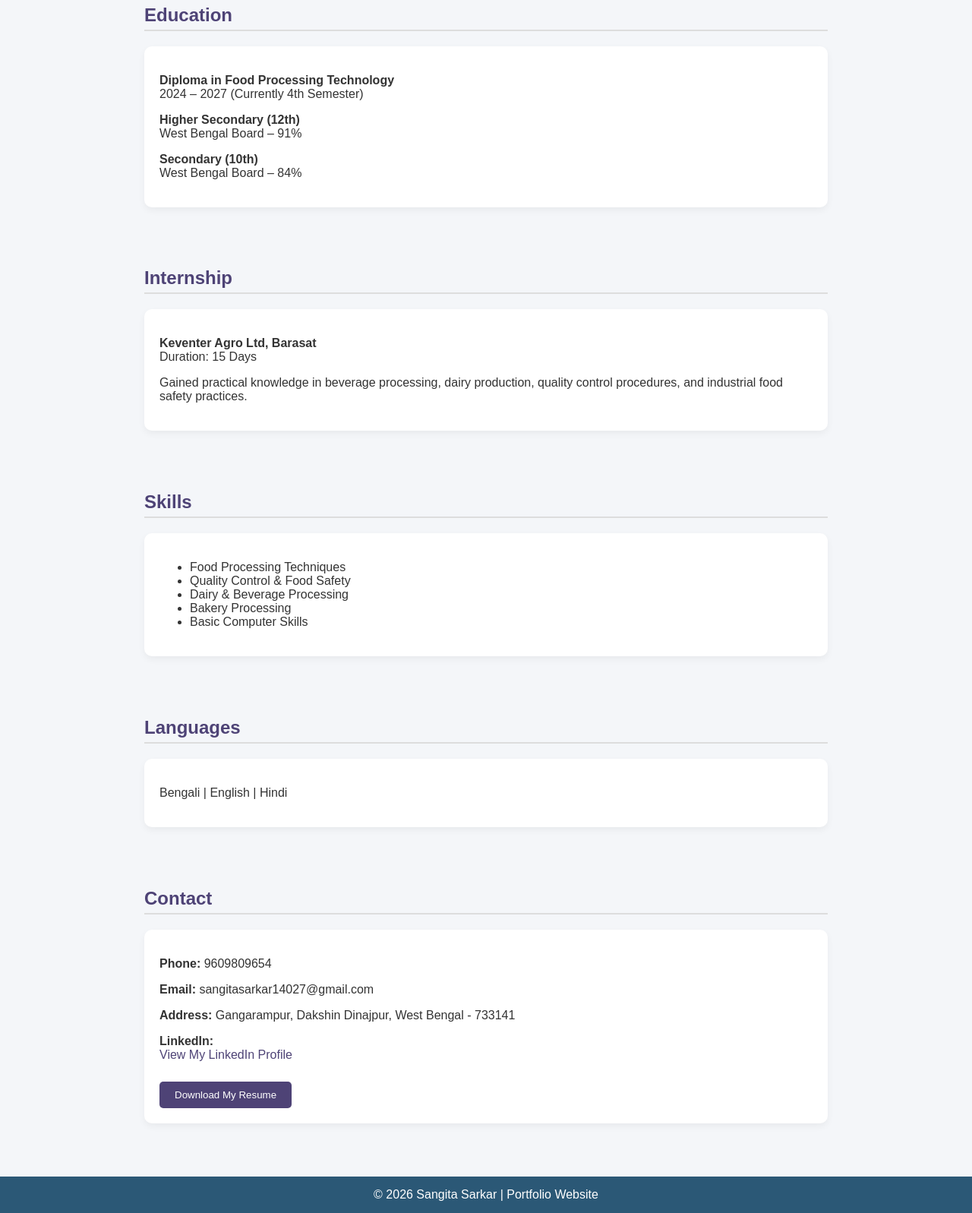
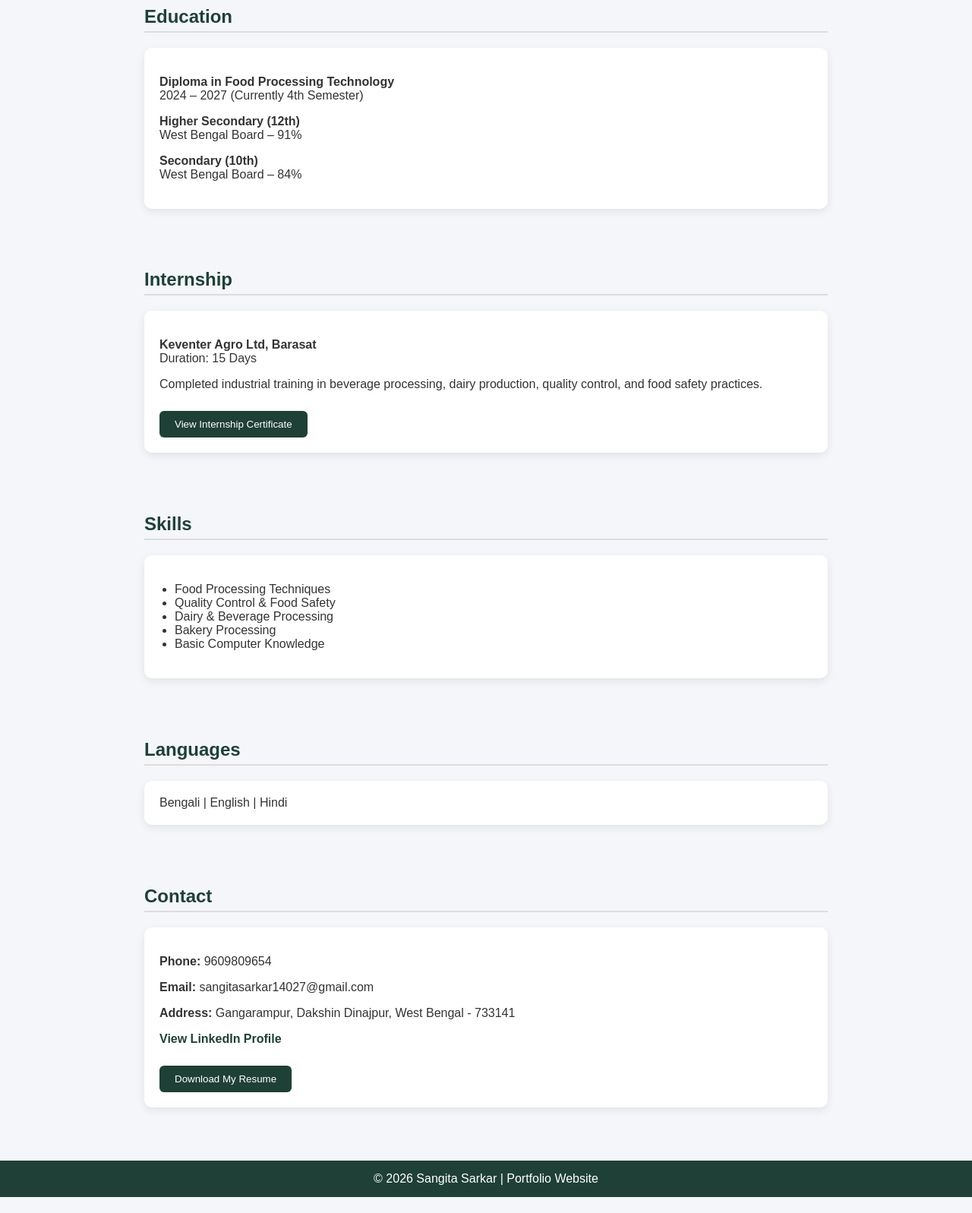
Before and after one commit to sangitasarkar14027-gif/Sangita--portfolio-, a plain HTML site: page index.html in a window 1280 px wide. Shown: the part 540-2137 px from the top of the page at 76% size. After the commit the page ends 2116 px from the top, so only its background shows below. Drawn offline with Linux system fonts and the light colour scheme.

Commit message:
Final professional portfolio update

```diff
--- a/index.html
+++ b/index.html
@@ -1,4 +1,4 @@
-<!DOCTYPE html>
+ <!DOCTYPE html>
 <html>
 <head>
   <title>Sangita Sarkar | Portfolio</title>
@@ -13,18 +13,18 @@
     }
 
     header {
-      background: linear-gradient(to right, #2b5876, #4e4376);
+      background: linear-gradient(to right, #1f4037, #99f2c8);
       color: white;
       text-align: center;
       padding: 40px 20px;
     }
 
     header img {
-      width: 150px;
-      height: 150px;
+      width: 160px;
+      height: 160px;
       border-radius: 50%;
       object-fit: cover;
-      border: 4px solid white;
+      border: 5px solid white;
       margin-bottom: 15px;
     }
 
@@ -35,7 +35,7 @@
     }
 
     h2 {
-      color: #4e4376;
+      color: #1f4037;
       border-bottom: 2px solid #ddd;
       padding-bottom: 5px;
     }
@@ -45,35 +45,41 @@
       padding: 20px;
       margin-top: 15px;
       border-radius: 10px;
-      box-shadow: 0 4px 10px rgba(0,0,0,0.05);
+      box-shadow: 0 4px 12px rgba(0,0,0,0.08);
+    }
+
+    ul {
+      padding-left: 20px;
     }
 
     button {
-      background: #4e4376;
+      background: #1f4037;
       color: white;
       border: none;
       padding: 10px 20px;
-      border-radius: 5px;
+      border-radius: 6px;
       cursor: pointer;
       margin-top: 10px;
     }
 
     button:hover {
-      background: #2b5876;
+      background: #14532d;
     }
 
     footer {
       text-align: center;
-      background: #2b5876;
+      background: #1f4037;
       color: white;
       padding: 15px;
       margin-top: 40px;
     }
 
     a {
-      color: #4e4376;
       text-decoration: none;
+      color: #1f4037;
+      font-weight: bold;
     }
+
   </style>
 </head>
 
@@ -89,9 +95,9 @@
   <h2>About Me</h2>
   <div class="card">
     <p>
-      I am a Diploma student of Food Processing Technology (Admission 2024 – Expected 2027).
-      I am passionate about food safety, quality control, dairy processing, beverage technology,
-      and bakery processing. I am eager to gain practical industry experience and build a strong
+      I am a Diploma student in Food Processing Technology (2024 – 2027).
+      I am passionate about food safety, quality control, dairy processing,
+      beverage production, and bakery technology. I aim to build a strong
       professional career in the food industry.
     </p>
   </div>
@@ -118,9 +124,13 @@
     Duration: 15 Days</p>
 
     <p>
-      Gained practical knowledge in beverage processing, dairy production,
-      quality control procedures, and industrial food safety practices.
+      Completed industrial training in beverage processing,
+      dairy production, quality control, and food safety practices.
     </p>
+
+    <a href="internship-certificate.pdf" target="_blank">
+      <button>View Internship Certificate</button>
+    </a>
   </div>
 </section>
 
@@ -132,7 +142,7 @@
       <li>Quality Control & Food Safety</li>
       <li>Dairy & Beverage Processing</li>
       <li>Bakery Processing</li>
-      <li>Basic Computer Skills</li>
+      <li>Basic Computer Knowledge</li>
     </ul>
   </div>
 </section>
@@ -140,7 +150,7 @@
 <section>
   <h2>Languages</h2>
   <div class="card">
-    <p>Bengali | English | Hindi</p>
+    Bengali | English | Hindi
   </div>
 </section>
 
@@ -151,10 +161,11 @@
     <p><strong>Email:</strong> sangitasarkar14027@gmail.com</p>
     <p><strong>Address:</strong> Gangarampur, Dakshin Dinajpur, West Bengal - 733141</p>
 
-    <p><strong>LinkedIn:</strong><br>
-    <a href="https://www.linkedin.com/in/sangita-sarkar-a338b3397" target="_blank">
-      View My LinkedIn Profile
-    </a></p>
+    <p>
+      <a href="https://www.linkedin.com/in/sangita-sarkar-a338b3397" target="_blank">
+        View LinkedIn Profile
+      </a>
+    </p>
 
     <a href="resume.pdf" download>
       <button>Download My Resume</button>
```
